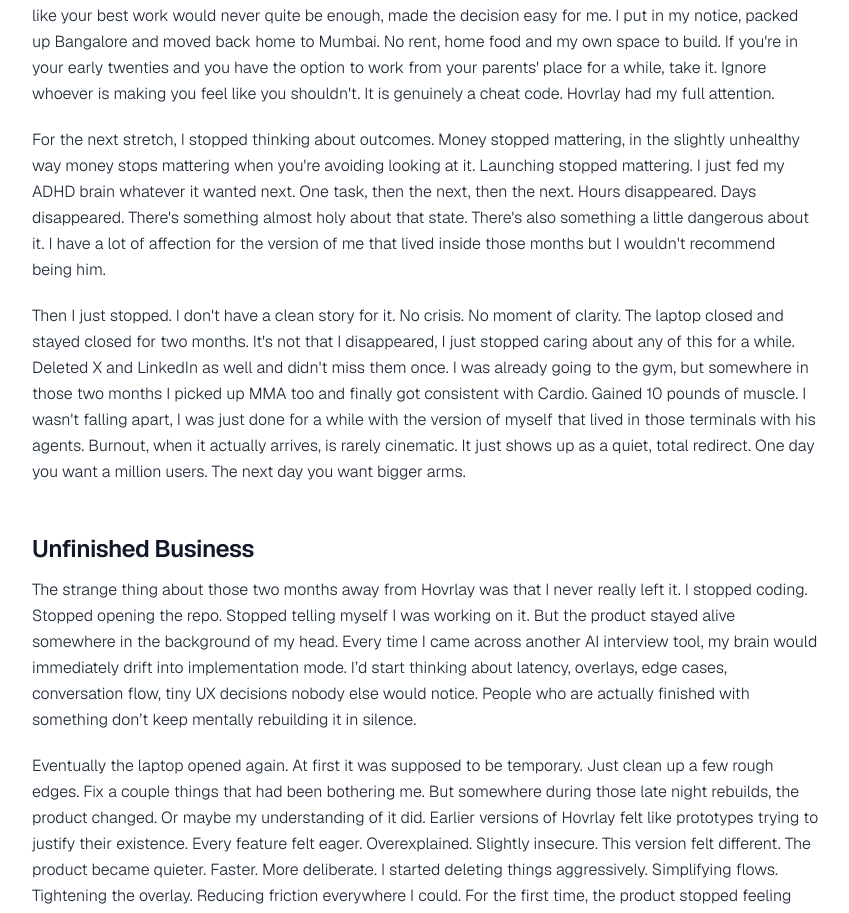
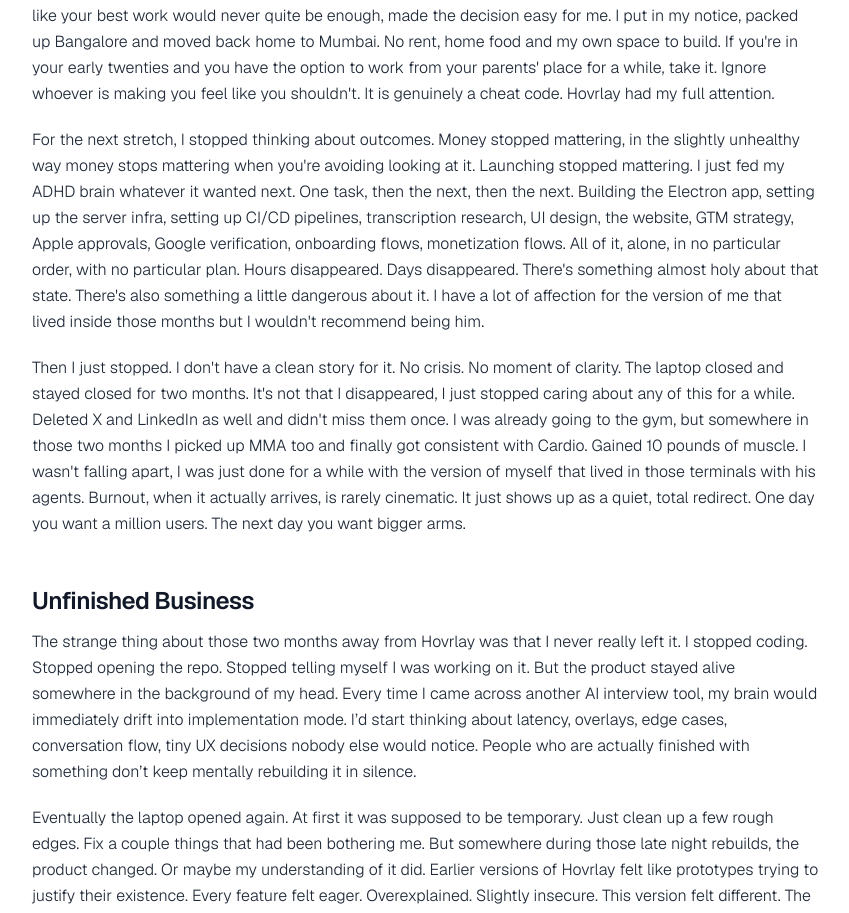
Before and after one commit to hovrlay/hovrlay-website, a React (Vite) app: page /blog/launching-hovrlay in a window 1280 px wide. Shown: the part 2983-3896 px from the top of the page, without its empty margins (0-849 px from the left). Built offline with nearby package versions, Linux system fonts and the light colour scheme; the HTML template or start-up script is replaced by a standard one.

Commit message:
Added content in launch blog

```diff
--- a/src/pages/LaunchingHovrlay.tsx
+++ b/src/pages/LaunchingHovrlay.tsx
@@ -121,7 +121,9 @@ const LaunchingHovrlay = () => {
         For the next stretch, I stopped thinking about outcomes. Money stopped mattering, in
         the slightly unhealthy way money stops mattering when you're avoiding looking at it.
         Launching stopped mattering. I just fed my ADHD brain whatever it wanted next. One
-        task, then the next, then the next. Hours disappeared. Days disappeared.
+        task, then the next, then the next. Building the Electron app, setting up the server infra, setting up CI/CD pipelines, transcription research,
+        UI design, the website, GTM strategy, Apple approvals, Google verification, onboarding flows, monetization flows.
+        All of it, alone, in no particular order, with no particular plan. Hours disappeared. Days disappeared.
         There's something almost holy about that state. There's also something a little
         dangerous about it. I have a lot of affection for the version of me that lived inside
         those months but I wouldn't recommend being him.
```
